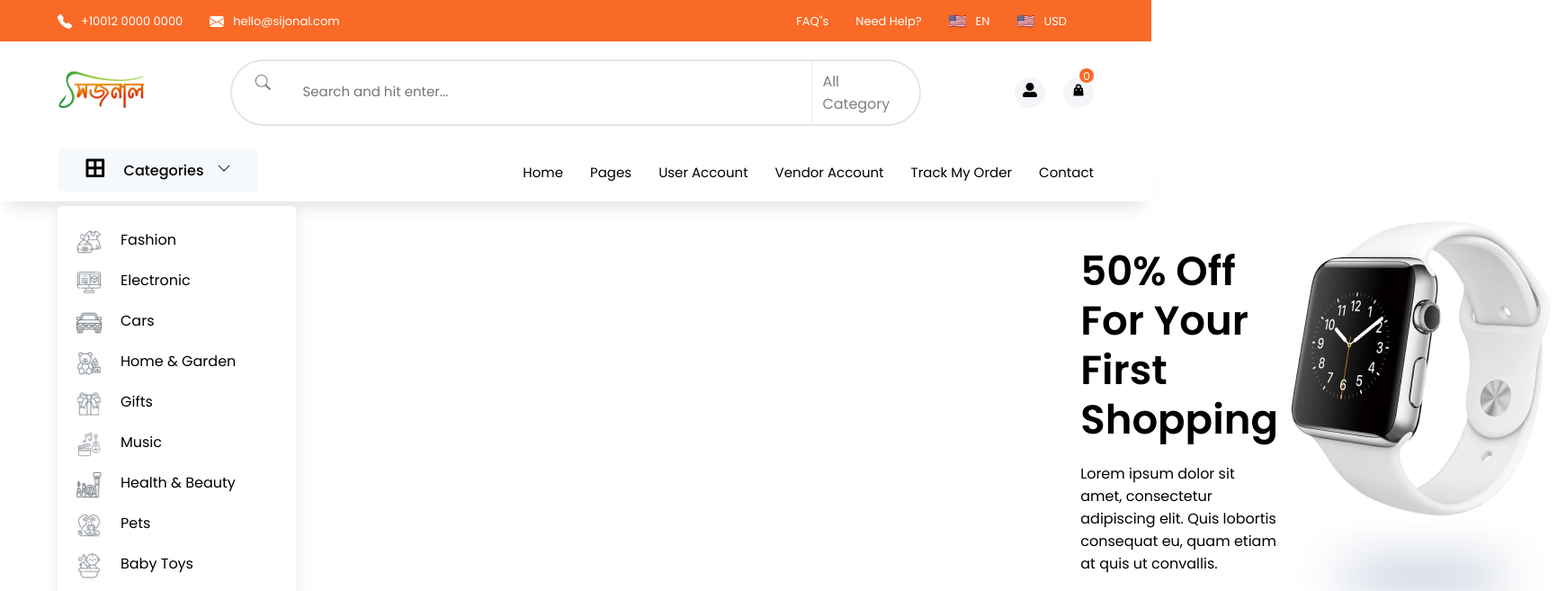
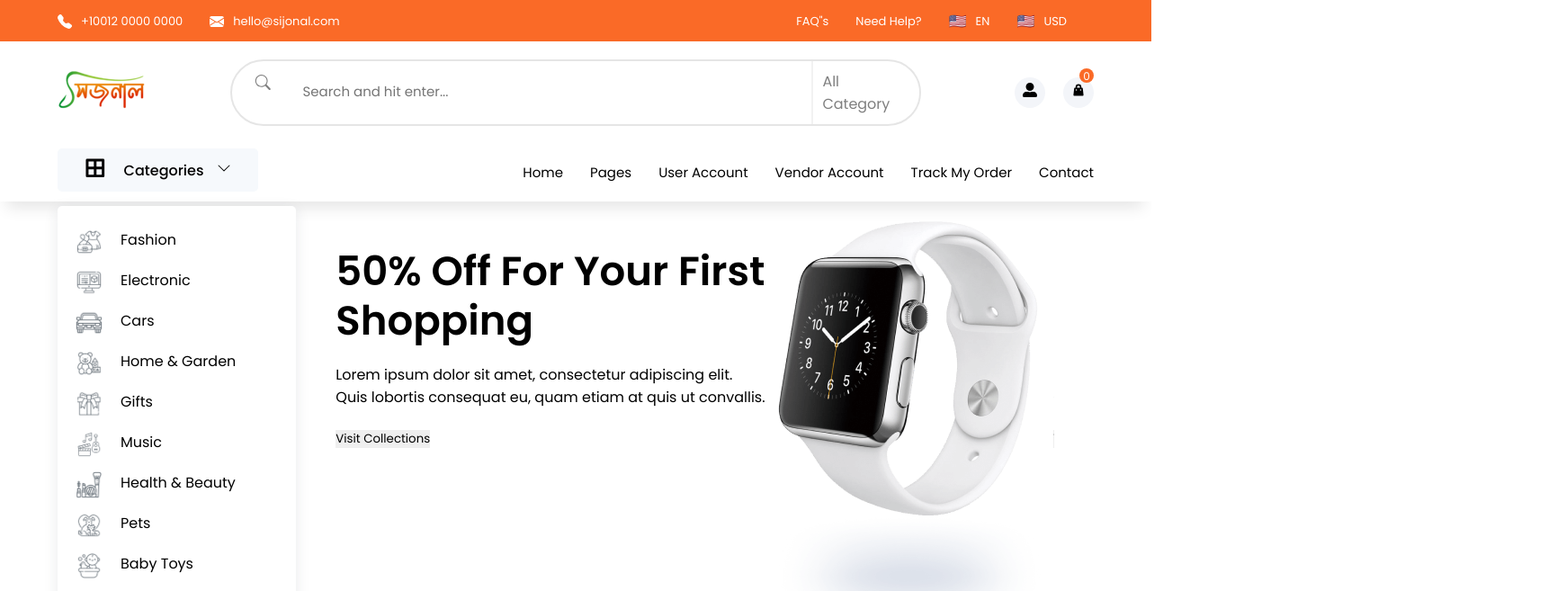
Before and after one commit to faha1999/sijonal, a React (Create React App) app: page / in a window 1280 px wide. Shown: the top 657 px of the page at 90% size, 1741 px wide, since content can reach past the window. Built offline with nearby package versions, Linux system fonts and the light colour scheme.

Commit message:
fixed slider issue

```diff
--- a/src/components/home/partials/Slider.jsx
+++ b/src/components/home/partials/Slider.jsx
@@ -9,6 +9,7 @@ export const Slider = () => {
       <section className="homeSlide contentWidth">
         <div className="container">
           <Swiper
+            className="mySwiper"
             loop={true}
             pagination={{
               clickable: true,
--- a/src/index.js
+++ b/src/index.js
@@ -2,6 +2,7 @@ import React from 'react';
 import ReactDOM from 'react-dom/client';
 import { App } from './App';
 import './styles/App.scss';
+import 'swiper/css';
 import reportWebVitals from './reportWebVitals';
 
 const root = ReactDOM.createRoot(document.getElementById('root'));
--- a/src/styles/components/_slider.scss
+++ b/src/styles/components/_slider.scss
@@ -1,3 +1,7 @@
+.contentWidth {
+  width: 77%;
+}
+
 .homeSlide {
   h1 {
     font-size: 45px;
```
